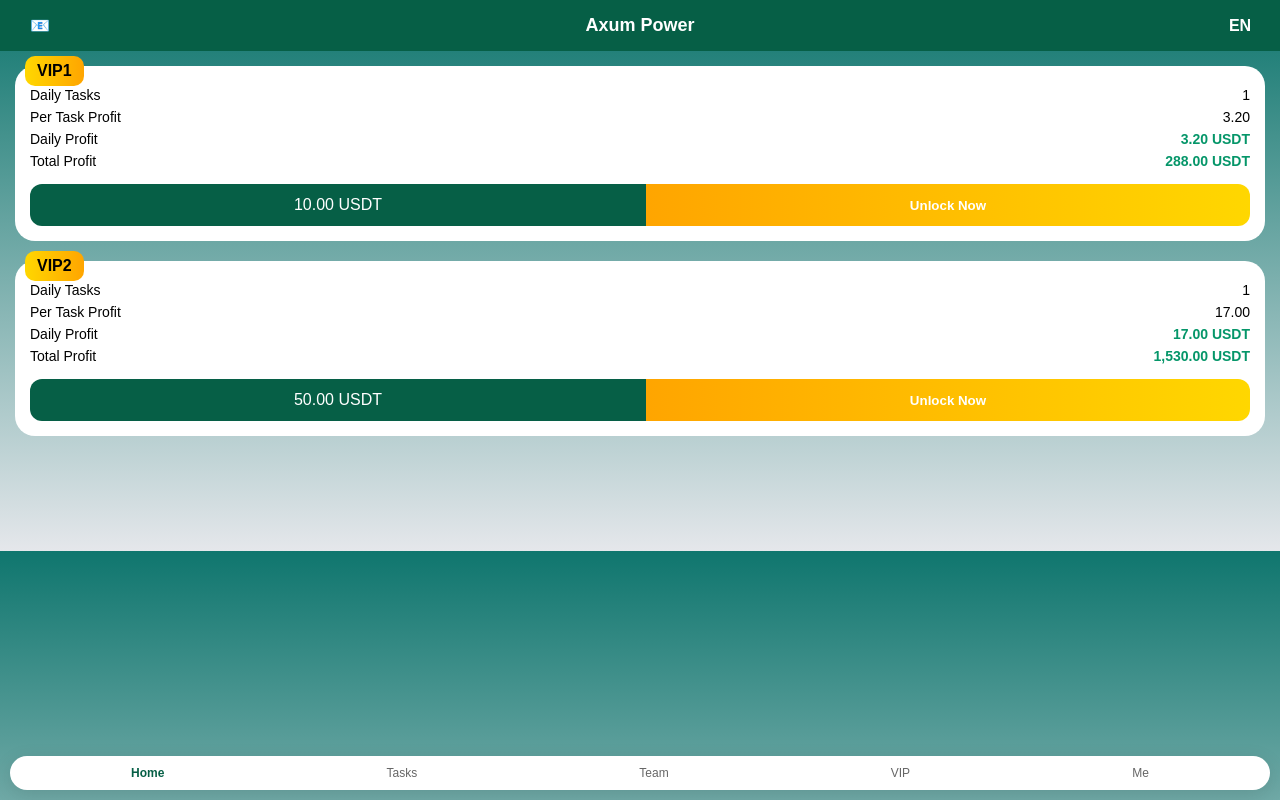
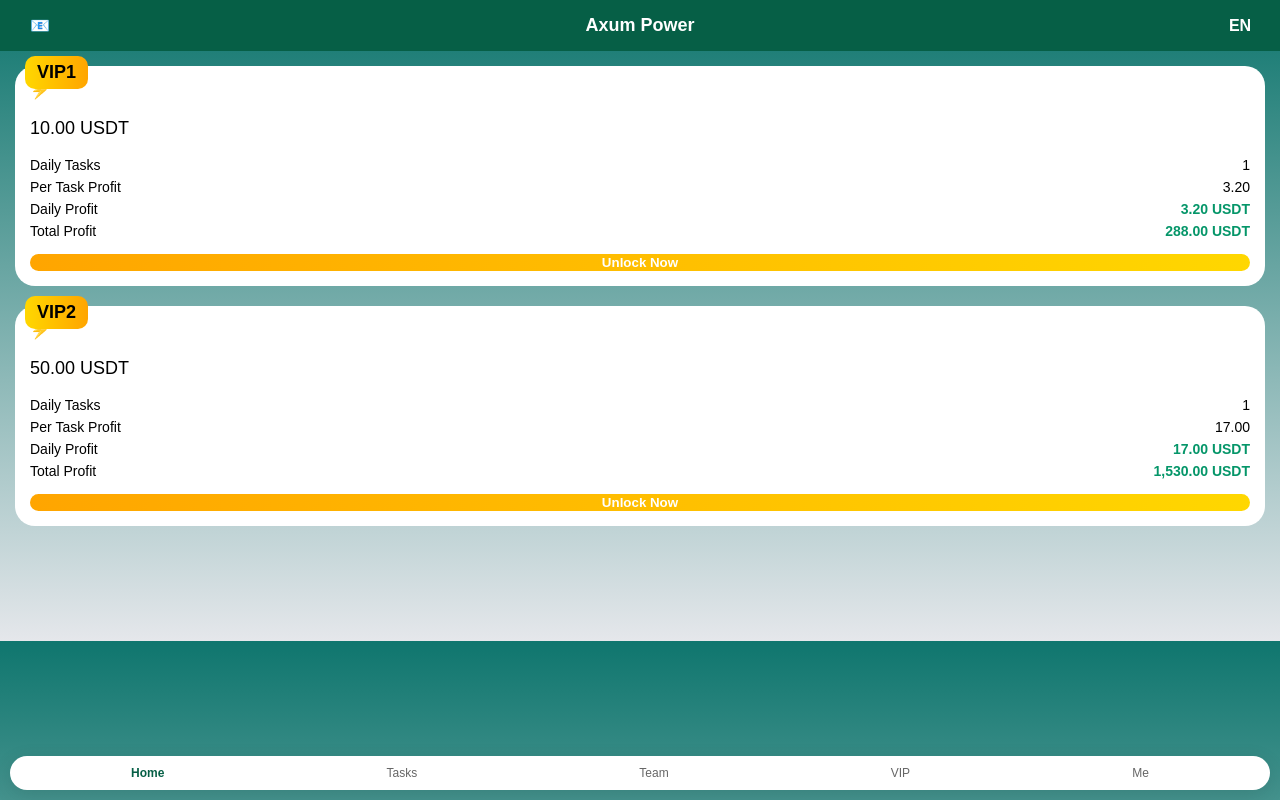
Before and after one commit to protichenoch1/axum-power, a Next.js app: page / in a window 1280 px wide. Built offline with nearby package versions, Linux system fonts and the light colour scheme.

Commit message:
Refactor plan card layout and remove price footer
Removed price display from footer and adjusted layout.

```diff
--- a/app/page.js
+++ b/app/page.js
@@ -28,8 +28,23 @@
         {plans.map((plan, i) => (
           <div key={i} className="card">
 
-            <div className="badge">{plan.name}</div>
+            {/* TOP SECTION */}
+            <div className="top">
 
+              {/* LEFT ICON */}
+              <div className="icon">
+                ⚡
+              </div>
+
+              {/* RIGHT TEXT */}
+              <div className="title">
+                <div className="badge">{plan.name}</div>
+                <p className="priceText">{plan.price}</p>
+              </div>
+
+            </div>
+
+            {/* INFO */}
             <div className="info">
               <p>Daily Tasks <span>{plan.task}</span></p>
               <p>Per Task Profit <span>{plan.perProfit}</span></p>
@@ -37,8 +52,8 @@
               <p>Total Profit <span className="green">{plan.total}</span></p>
             </div>
 
+            {/* FOOTER */}
             <div className="footer">
-              <div className="price">{plan.price}</div>
               <button>Unlock Now</button>
             </div>
 
@@ -47,4 +62,4 @@
       </div>
     </div>
   );
-                   }
+    }
```
